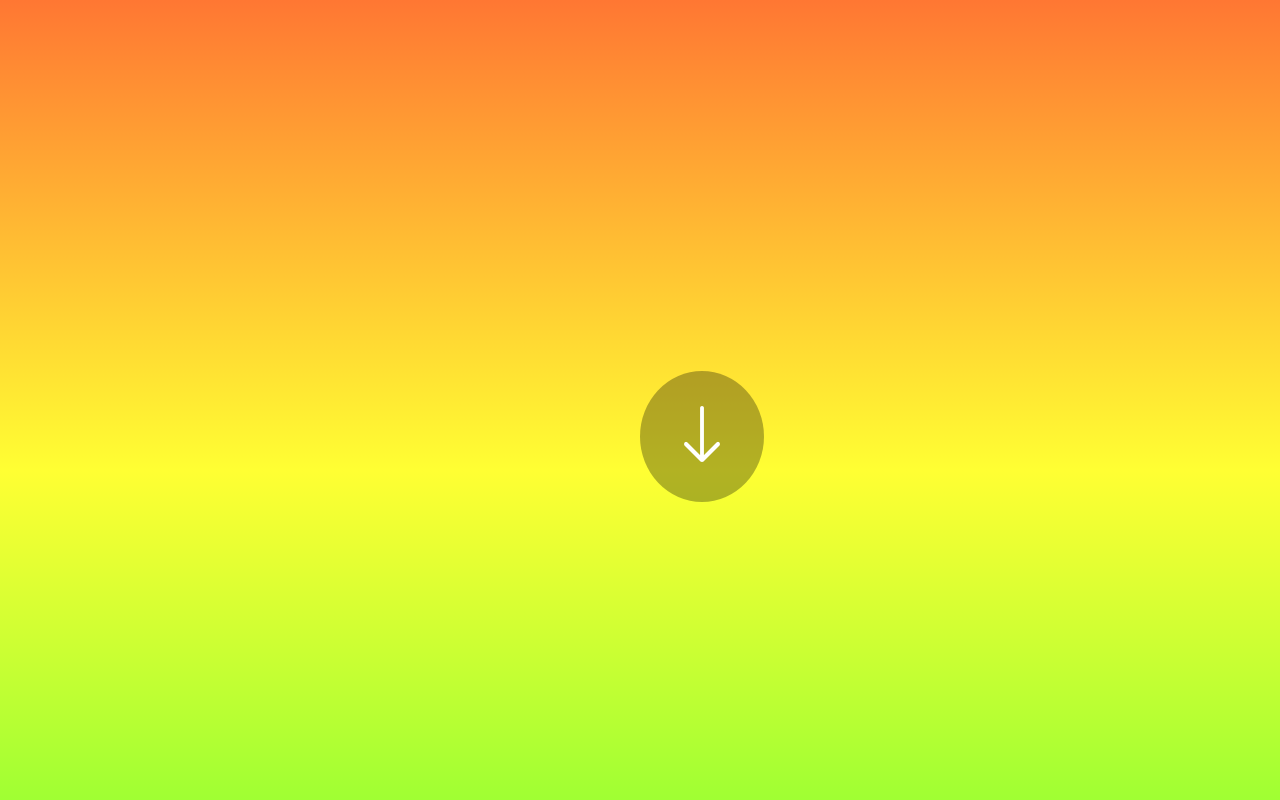
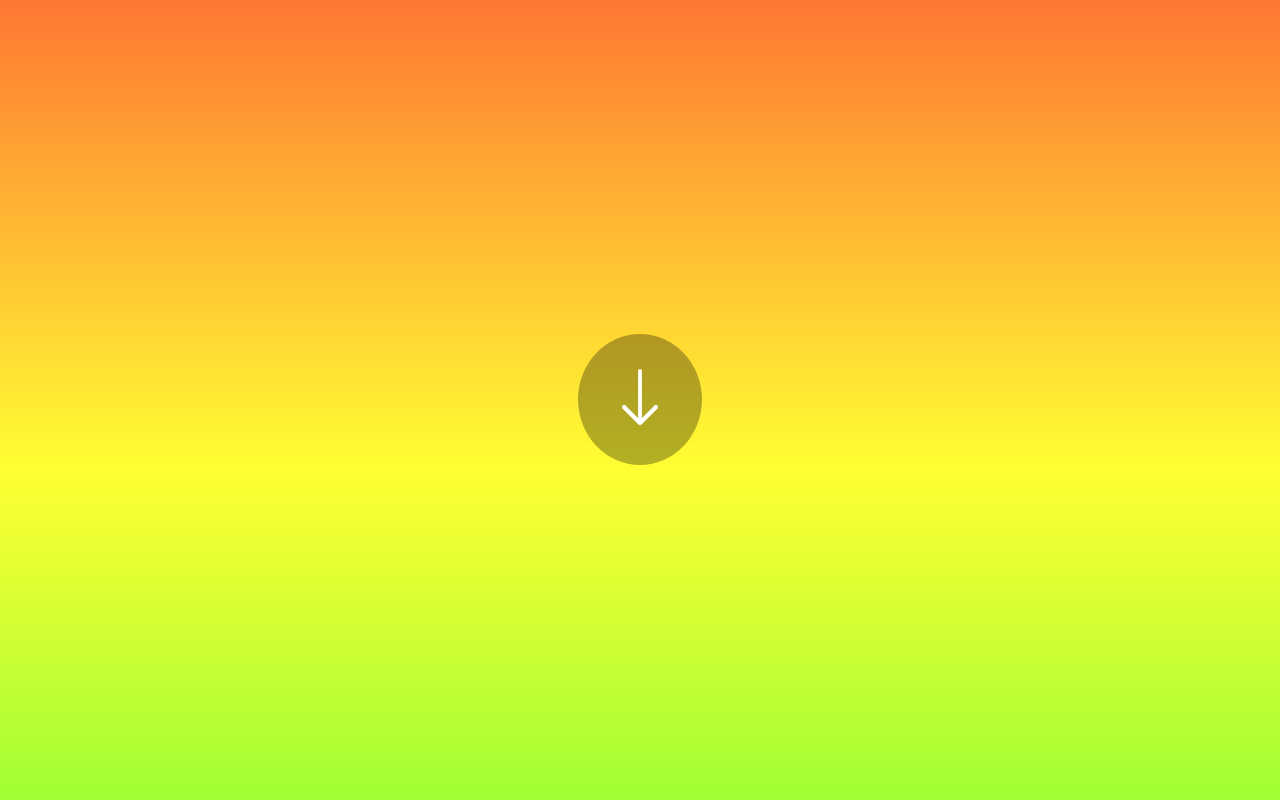
Before and after one commit to smierl/ppi_pl_MIERs, a plain HTML site: page scroll/index.html in a window 1280 px wide. Shown: the top 800 px of the page. Drawn offline with nearby package versions, Linux system fonts and the light colour scheme.

Commit message:
Update styles.css

```diff
--- a/scroll/styles.css
+++ b/scroll/styles.css
@@ -1,11 +1,18 @@
-*{
+/* Estilos globales para todos los elementos */
+* {
+    /* Elimina los márgenes por defecto de todos los elementos */
     margin: 0;
+    /* Elimina el espaciado interno por defecto de todos los elementos */
     padding: 0;
+    /* Ajusta el modelo de caja para que el tamaño del elemento incluya el relleno y el borde */
     box-sizing: border-box;
 }
 
-body{
+/* Estilos para el elemento body */
+body {
+    /* Establece una altura mínima del 500% del viewport para permitir el desplazamiento */
     min-height: 500vh;
+    /* Aplica un degradado lineal como fondo, que cambia suavemente de un color a otro en el espectro HSL */
     background: linear-gradient(
         hsl(20, 100%, 60%),
         hsl(40, 100%, 60%),
@@ -28,20 +35,32 @@ body{
     );
 }
 
+/* Estilos para el contenedor principal con la clase 'infiniteScroll' */
 .infiniteScroll {
+    /* Fija la posición del contenedor en el viewport */
     position: fixed;
+    /* Centra el contenedor verticalmente */
     top: 50%;
+    /* Centra el contenedor horizontalmente */
     left: 50%;
-    transform: translate e(-50%, -50%);
+    /* Ajusta la posición para que esté exactamente en el centro del viewport */
+    transform: translate(-50%, -50%);
+    /* Usa flexbox para centrar el contenido dentro del contenedor */
     display: flex;
     align-items: center;
     justify-content: center;
 }
 
-.infiniteScroll_icon{
-    color:#fff;
+/* Estilos para el icono dentro del contenedor 'infiniteScroll' */
+.infiniteScroll_icon {
+    /* Establece el color del icono como blanco */
+    color: #fff;
+    /* Define el tamaño del icono */
     font-size: 4em;
+    /* Agrega relleno alrededor del icono */
     padding: 30px;
+    /* Establece un fondo semitransparente negro */
     background: rgba(0, 0, 0, 0.3);
+    /* Redondea las esquinas del fondo para que el icono tenga una forma circular */
     border-radius: 50%;
 }
```
Lines whose indentation alone changed are shown as unchanged.
